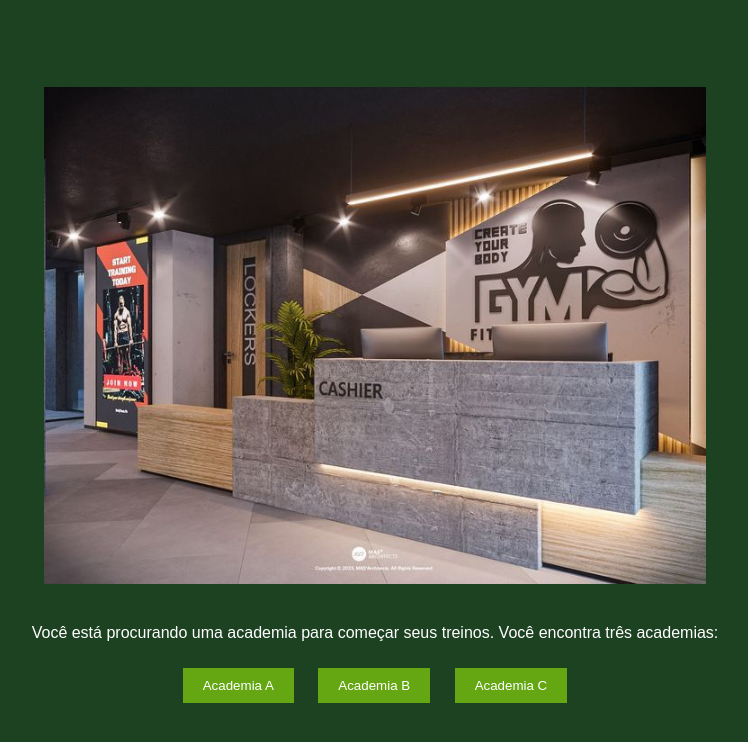
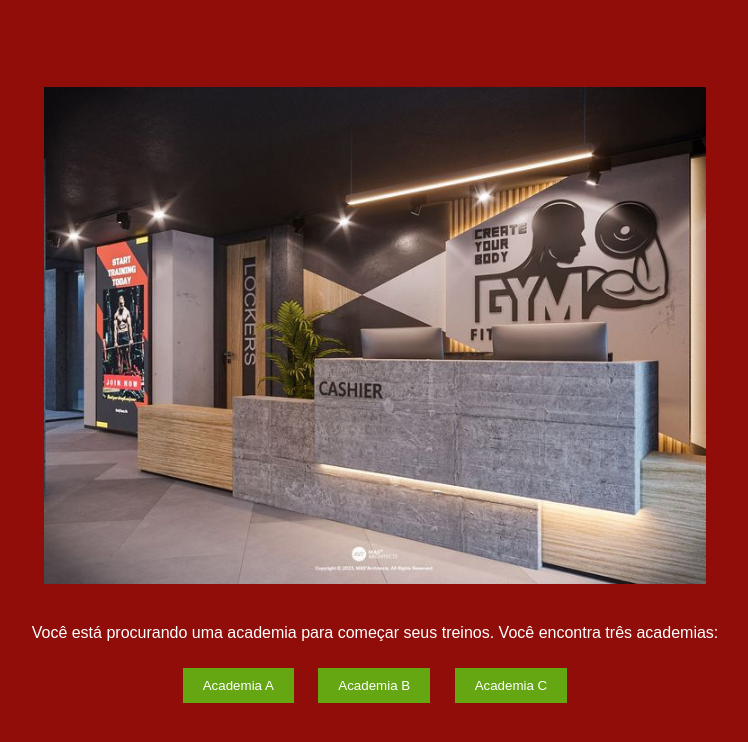
Before and after one commit to Sobron09/Escolha-de-Academia, a plain HTML site: page index.html in a window 1280 px wide. Shown: the whole page, without its empty margins (265-1013 px from the left). Drawn offline with Linux system fonts and the light colour scheme; a web font is replaced by a local one.

Commit message:
Update style.css

```diff
--- a/style.css
+++ b/style.css
@@ -1,5 +1,5 @@
 body {
-    background-color: #1D4221;
+    background-color: #900D09;
     color: white;
     font-family: "Bai Jamjuree", sans-serif;
     display: flex;
```
